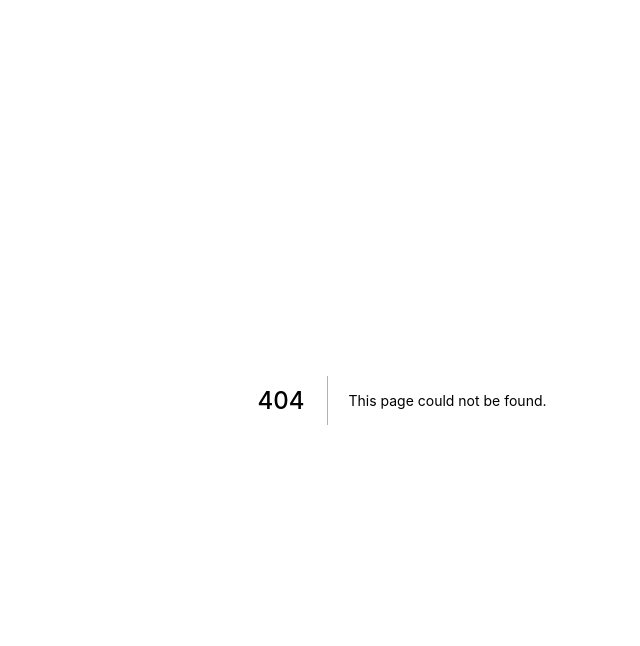
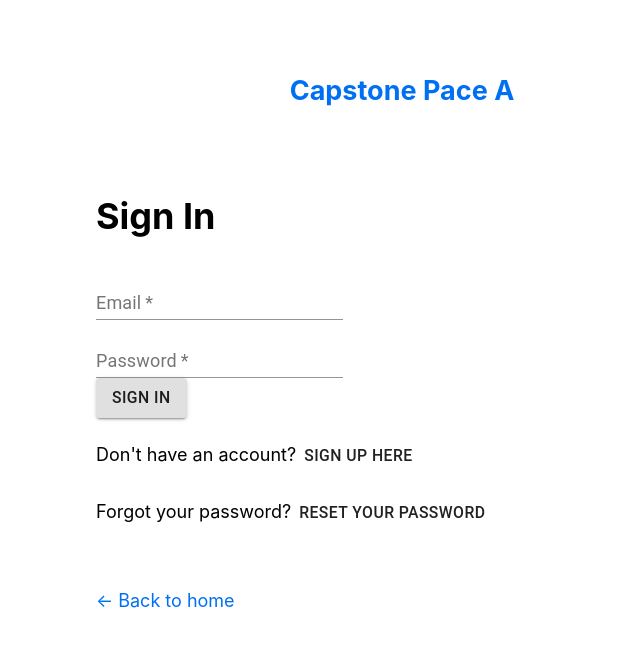
Before and after one commit to japser36/COSC-499-Pace-A, a Next.js app in the folder src/: page /app/login in a window 1280 px wide. Before the commit this address had no page. Shown: the top 646 px of the page, without its empty margins (238-878 px from the left). Built offline with nearby package versions, Linux system fonts and the light colour scheme.

Commit message:
Created SignInFlow
created a sign in flow which directs users to signin signup or password reset.

```diff
--- /dev/null
+++ b/src/components/SignInFlow.tsx
@@ -0,0 +1,75 @@
+import { useState } from 'react'
+import SignIn from './SignIn'
+import SignUp from './SignUp'
+import PasswordReset from './PasswordReset'
+import Button from '@material-ui/core/Button'
+
+const SignInFlow = () => {
+  const [component, setComponent] = useState('signin')
+  switch (component) {
+    case 'signin':
+      return (
+        <div>
+          <SignIn />
+          <p>
+            Don&apos;t have an account?
+            <Button
+              variant="text"
+              onClick={() => {
+                setComponent('signup')
+              }}
+            >
+              Sign Up Here
+            </Button>
+          </p>
+          <p>
+            Forgot your password?
+            <Button
+              variant="text"
+              onClick={() => {
+                setComponent('passwordreset')
+              }}
+            >
+              Reset Your Password
+            </Button>
+          </p>
+        </div>
+      )
+    case 'signup':
+      return (
+        <div>
+          <SignUp />
+          <p>
+            Already have an account?
+            <Button
+              variant="text"
+              onClick={() => {
+                setComponent('signin')
+              }}
+            >
+              Sign In Here
+            </Button>
+          </p>
+        </div>
+      )
+    case 'passwordreset':
+      return (
+        <div>
+          <PasswordReset />
+          <p>
+            Remembered your password?
+            <Button
+              variant="text"
+              onClick={() => {
+                setComponent('signin')
+              }}
+            >
+              Sign In Here
+            </Button>
+          </p>
+        </div>
+      )
+  }
+}
+
+export default SignInFlow
--- a/src/components/SignUp.tsx
+++ b/src/components/SignUp.tsx
@@ -1,5 +1,4 @@
 import { useState } from 'react'
-import Link from 'next/link'
 import UserTypeField from './UserTypeField'
 import Grid from '@material-ui/core/Grid'
 import TextField from '@material-ui/core/TextField'
@@ -120,9 +119,6 @@ const SignUp = () => {
         <Button variant="contained" onClick={createUser}>
           Sign Up
         </Button>
-        <p className="text-center my-3">
-          Already have an account? <Link href="">Sign in here</Link>
-        </p>
       </div>
     </div>
   )
--- a/src/components/layout.tsx
+++ b/src/components/layout.tsx
@@ -26,7 +26,7 @@ export default function Layout({
         <meta
           property="og:image"
           content={`https://og-image.now.sh/${encodeURI(
-            fullTitle,
+            fullTitle
           )}.png?theme=light&md=0&fontSize=75px&images=https%3A%2F%2Fassets.zeit.co%2Fimage%2Fupload%2Ffront%2Fassets%2Fdesign%2Fnextjs-black-logo.svg`}
         />
         <meta name="og:title" content={fullTitle} />
--- /dev/null
+++ b/src/pages/app/login.tsx
@@ -0,0 +1,10 @@
+import Layout from '../../components/layout'
+import SignInFlow from '../../components/SignInFlow'
+
+export default function Login() {
+  return (
+    <Layout>
+      <SignInFlow />
+    </Layout>
+  )
+}
--- a/src/pages/index.tsx
+++ b/src/pages/index.tsx
@@ -1,7 +1,6 @@
 import Link from 'next/link'
 import { useUser } from '../lib/auth/useUser'
 import Layout from '../components/layout'
-import SignIn from '../components/SignIn'
 
 export default function Home() {
   const { user, logout } = useUser()
@@ -21,13 +20,12 @@ export default function Home() {
               <a onClick={() => logout()}>Sign Out Test</a>
             </Link>
           ) : (
-            <Link href="/app/logintest">
+            <Link href="/app/login">
               <a>Sign In Test</a>
             </Link>
           )}
         </li>
       </ul>
-      <SignIn />
     </Layout>
   )
 }
```
